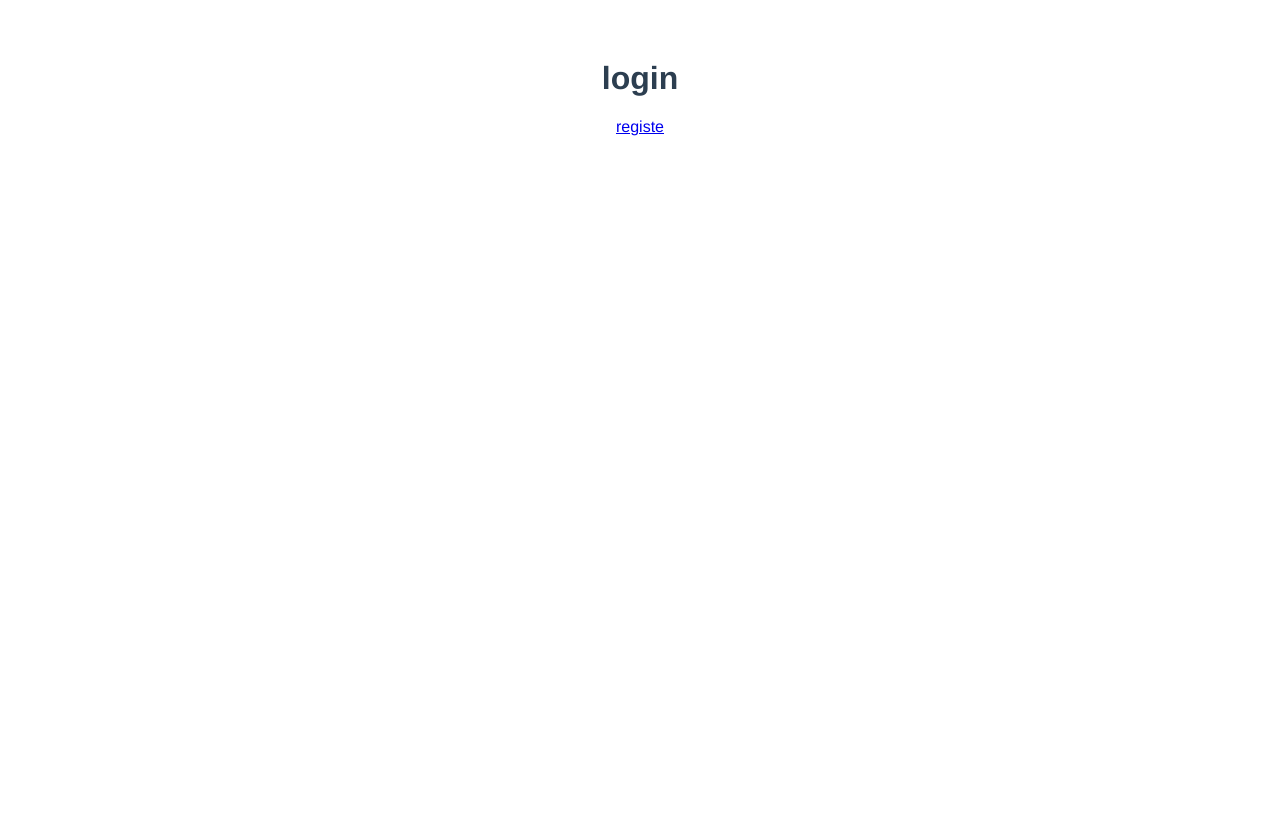
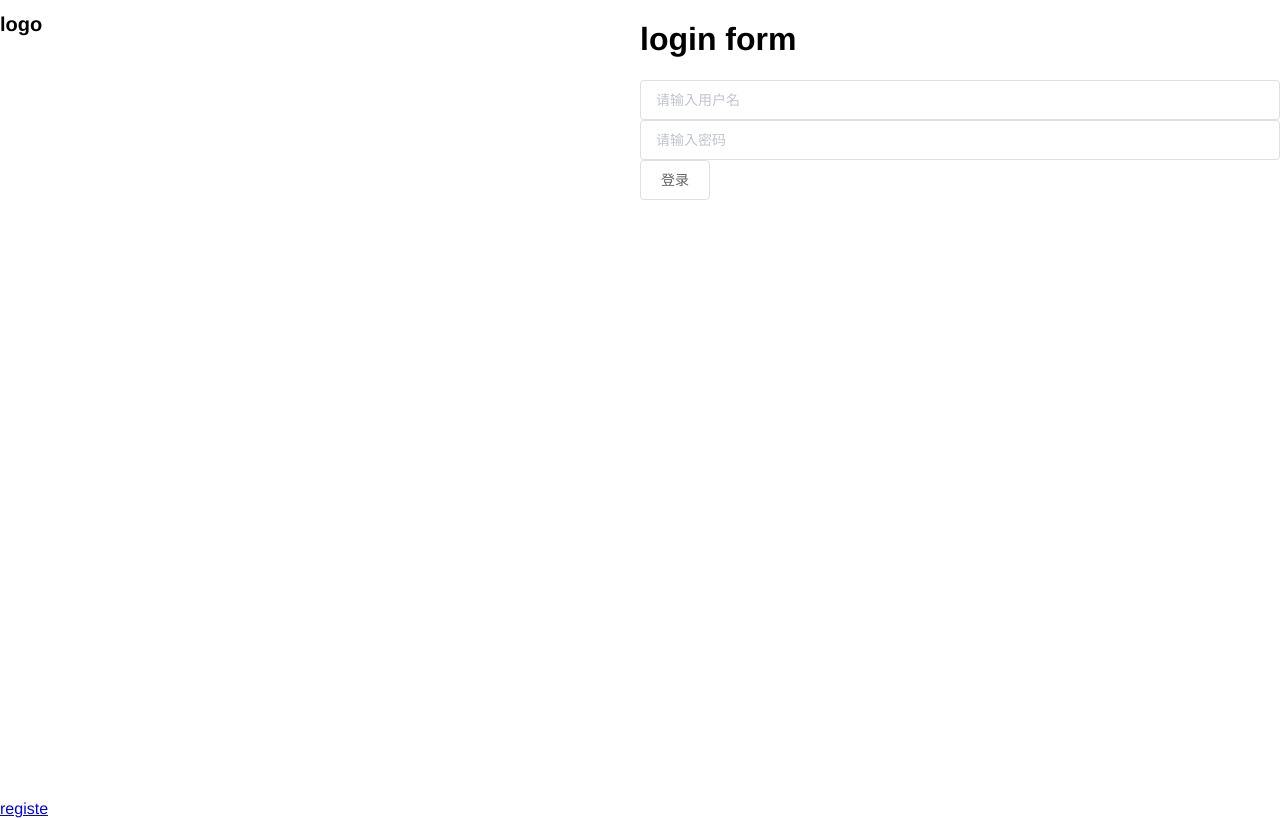
Before and after one commit to 5wer/client, a Vue app: page / in a window 1280 px wide. Built offline with nearby package versions, Linux system fonts and the light colour scheme.

Commit message:
添加登录页面元素,样式绑定有问题,所有颜色类的样式都不起作用

```diff
--- a/package.json
+++ b/package.json
@@ -41,6 +41,7 @@
     "tabWidth": 2,
     "semi": true,
     "singleQuote": true,
-    "arrowParens": "always"
+    "arrowParens": "always",
+    "parser": "vue"
   }
 }
--- a/src/App.vue
+++ b/src/App.vue
@@ -15,8 +15,11 @@ export default {
   font-family: 'Avenir', Helvetica, Arial, sans-serif;
   -webkit-font-smoothing: antialiased;
   -moz-osx-font-smoothing: grayscale;
-  text-align: center;
-  color: #2c3e50;
-  margin-top: 60px;
+  height: 100%
+}
+html, body {
+  height: 100%;
+  padding: 0;
+  margin: 0
 }
 </style>
--- a/src/router.ts
+++ b/src/router.ts
@@ -18,6 +18,7 @@ export default new Router({
     },
     {
       path: '/main',
+      redirect: '/main/home',
       name: 'main',
       component: () => import('@/components/Layout/Layout.vue'),
       children: [
--- a/src/views/Start/Login.vue
+++ b/src/views/Start/Login.vue
@@ -1,6 +1,47 @@
 <template>
-  <div class="about">
-    <h1>login</h1>
+  <div class="start">
+    <el-row class="wrap">
+      <el-col :span="12">
+        <div class="left">
+          <h1>logo</h1>
+        </div>
+      </el-col>
+      <el-col :span="12">
+        <div>
+          <h1>login form</h1>
+          <el-form>
+            <el-form-item>
+              <el-input placeholder="请输入用户名"></el-input>
+              <el-input placeholder="请输入密码"></el-input>
+              <el-button>登录</el-button>
+            </el-form-item>
+          </el-form>
+        </div>
+      </el-col>
+    </el-row>
     <router-link to="/registe">registe</router-link>
   </div>
 </template>
+
+<script lang="ts">
+import { Component, Vue } from 'vue-property-decorator';
+
+@Component({
+  components: {},
+})
+export default class Home extends Vue {}
+</script>
+<style lang="less" scoped>
+.start {
+  height: 100%;
+  background-color: '#ccc';
+}
+.wrap {
+  background: '#ccc';
+  height: 100%;
+}
+.left {
+  color: '#f00';
+  font-size: 10px;
+}
+</style>
```
